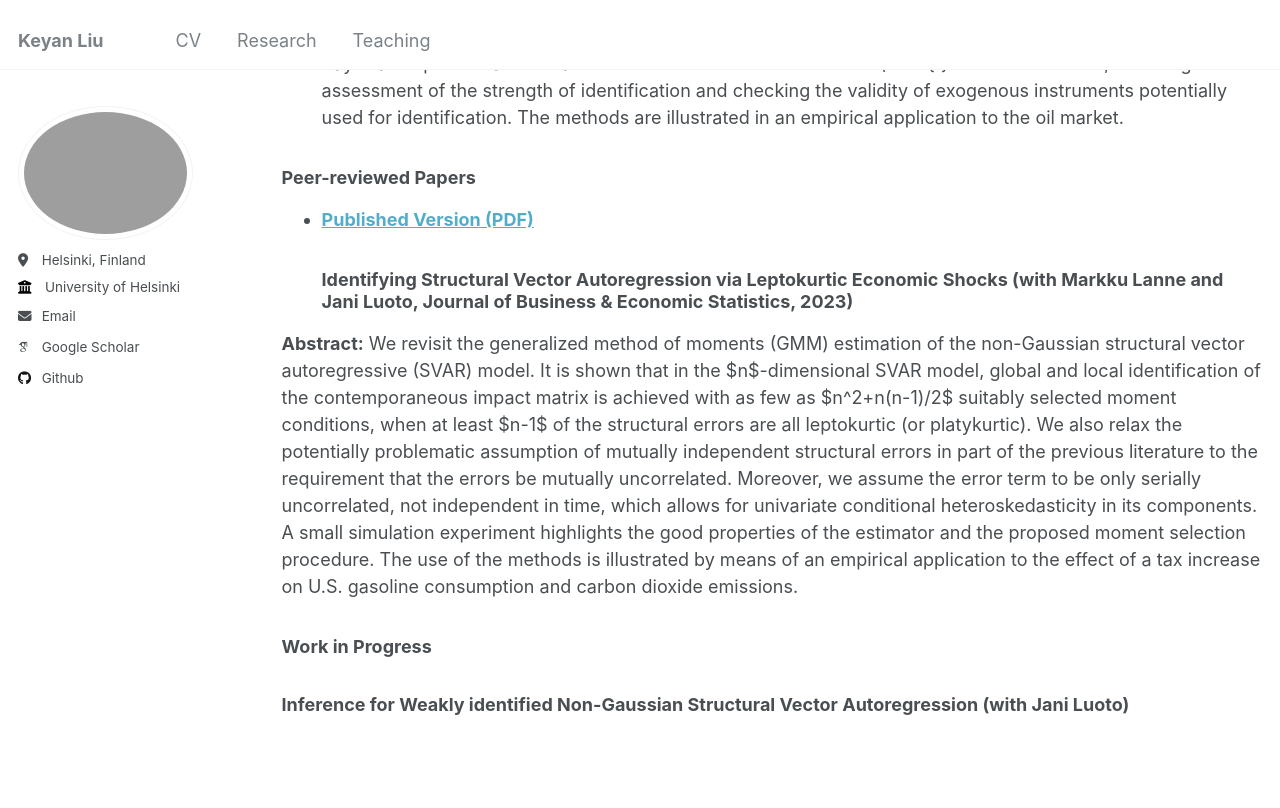
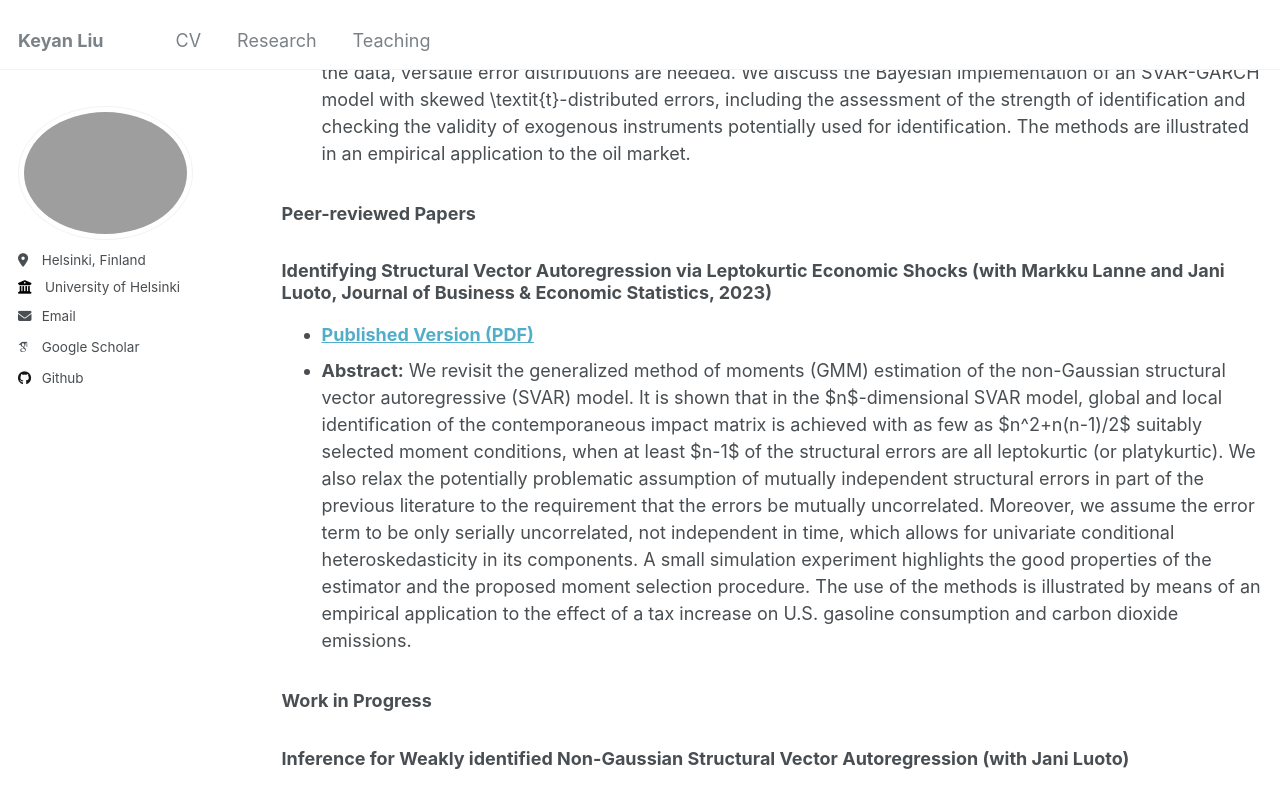
Before and after one commit to keyanliu1/keyanliu1.github.io, a Jekyll site: the page built from _pages/publications.md, in a window 1280 px wide and 900 px high, scrolled down 747 px. Shown: the top 808 px of the window. Built offline with Jekyll 4.4.1, drawn with Linux system fonts in a browser that asks for light colours; some web fonts are replaced.

```diff
--- a/_pages/publications.md
+++ b/_pages/publications.md
@@ -14,12 +14,14 @@ author_profile: true
 
 ### **Identifying Structural Vector Autoregressions via Non-Gaussianity of Potentially Dependent Structural Shocks (with Markku Lanne and Jani Luoto, Revise &amp; Resubmit at Journal of Business &amp; Economic Statistics)**
 - [**Current Version (PDF)**](https://keyanliu1.github.io/keyanliu/files/Paper2.pdf)
+-
 **Abstract:** We show that all shocks in an $n$-dimensional structural vector autoregression (SVAR) are globally identified up to their order and signs if they are orthogonal and either (i) have zero co-skewness and at most one of them is not skewed or (ii) exhibit no excess co-kurtosis and at least $n-1$ of them are leptokurtic. The former case covers SVAR models with errors following dependent volatility processes. Moreover, if the numbers of both skewed and leptokurtic shocks are smaller than $n-1$, the skewed and leptokurtic shocks are globally identified, while the remaining shocks are set identified. To capture the non-Gaussian features of the data, versatile error distributions are needed. We discuss the Bayesian implementation of an SVAR-GARCH model with skewed \textit{t}-distributed errors, including the assessment of the strength of identification and checking the validity of exogenous instruments potentially used for identification. The methods are illustrated in an empirical application to the oil market.
 
 ### Peer-reviewed Papers
+
+### **Identifying Structural Vector Autoregression via Leptokurtic Economic Shocks (with Markku Lanne and Jani Luoto, Journal of Business &amp; Economic Statistics, 2023)**
 - [**Published Version (PDF)**](https://keyanliu1.github.io/keyanliu/files/Paper11.pdf)
-### **Identifying Structural Vector Autoregression via Leptokurtic Economic Shocks (with Markku Lanne and Jani Luoto, Journal of Business &amp; Economic Statistics, 2023)**
-
+-
 **Abstract:** We revisit the generalized method of moments (GMM) estimation of the non-Gaussian structural vector autoregressive (SVAR) model. It is shown that in the $n$-dimensional SVAR model, global and local identification of the contemporaneous impact matrix is achieved with as few as $n^2+n(n-1)/2$ suitably selected moment conditions, when at least $n-1$ of the structural errors are all  leptokurtic (or platykurtic). We also relax the potentially problematic assumption of mutually independent structural errors in part of the previous literature to the requirement that the errors be mutually uncorrelated. Moreover, we assume the error term to be only serially uncorrelated, not independent in time, which allows for univariate conditional heteroskedasticity in its components. A small simulation experiment highlights the good properties of the estimator and the proposed moment selection procedure. The use of the methods is illustrated by means of an empirical application to the effect of a tax increase on U.S. gasoline consumption and carbon dioxide emissions.
 
 ### Work in Progress
```
